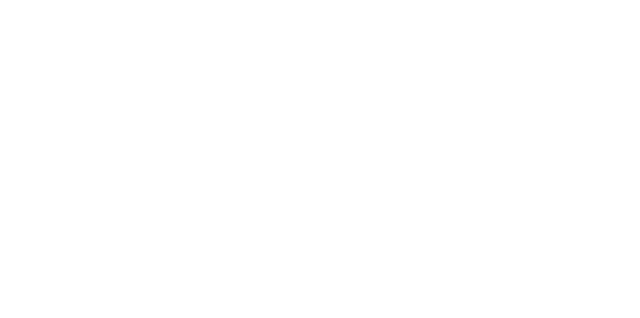
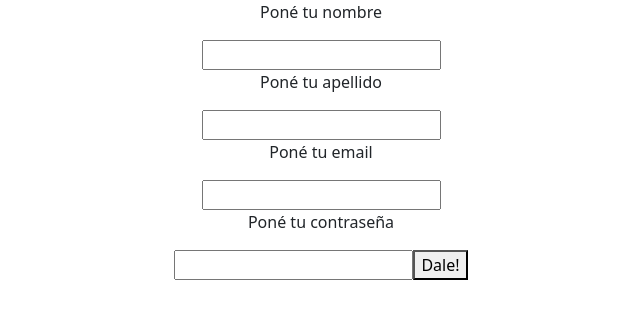
Before and after one commit to paulinairazusta/front_admin_e-commerce, a React (Create React App) app: page /register in a window 1280 px wide. Before the commit this address had no page. Shown: the top 318 px of the page, without its empty margins (319-959 px from the left). Built offline with nearby package versions, Linux system fonts and the light colour scheme.

Commit message:
registrar admins

```diff
--- a/src/App.js
+++ b/src/App.js
@@ -4,6 +4,7 @@
 import OffCanvas from "./components/sidebar/OffCanvas";
 import OffCanvasOptions from "./components/sidebar/OffCanvasOptions";
 // import options from "./components/sidebar/options";
+import Register from "./components/register/Register";
 import Login from "./components/login/Login";
 import Main from "./components/main/Main";
 import Admins from "./components/admins/Admins";
@@ -41,6 +42,7 @@
             </>
           }
         />
+        <Route path="register" element={<Register />} />
       </Routes>
     </div>
   );
--- a/src/components/admins/Admins.jsx
+++ b/src/components/admins/Admins.jsx
@@ -14,7 +14,19 @@
     console.log(admins);
   }, []);
 
-  return <p>Hola</p>;
+  return (
+    <>
+      {admins.map((admin) => {
+        return (
+          <ul key={admin._id}>
+            <li>
+              {admin.firstname} {admin.lastname}
+            </li>
+          </ul>
+        );
+      })}
+    </>
+  );
 }
 
 export default Admins;
--- a/src/components/register/Register.jsx
+++ b/src/components/register/Register.jsx
@@ -1,24 +1,26 @@
 import { useState } from "react";
 import Axios from "axios";
 
-function Login() {
+function Register() {
   const [firstname, setFirstname] = useState("");
   const [lastname, setLastname] = useState("");
   const [email, setEmail] = useState("");
   const [password, setPassword] = useState("");
   console.log(email, password);
-  const handleLogin = async (event) => {
+  const handleRegister = async (event) => {
     event.preventDefault();
+    const response = await Axios.post("http://localhost:3001/admin/register", {
+      firstname: firstname,
+      lastname: lastname,
+      email: email,
+      password: password,
+    });
 
-    const response = await Axios.post("http://localhost:3001/admin/login", {
-      email: { email },
-      password: { password },
-    });
     console.log(response.data);
   };
   return (
     <>
-      <form onSubmit={handleLogin}>
+      <form onSubmit={handleRegister}>
         <p>Poné tu nombre</p>
         <input
           type="text"
@@ -33,7 +35,7 @@
         ></input>
         <p>Poné tu email</p>
         <input
-          type="email"
+          type="text"
           value={email}
           onChange={(event) => setEmail(event.target.value)}
         ></input>
@@ -49,4 +51,4 @@
   );
 }
 
-export default Login;
+export default Register;
```
